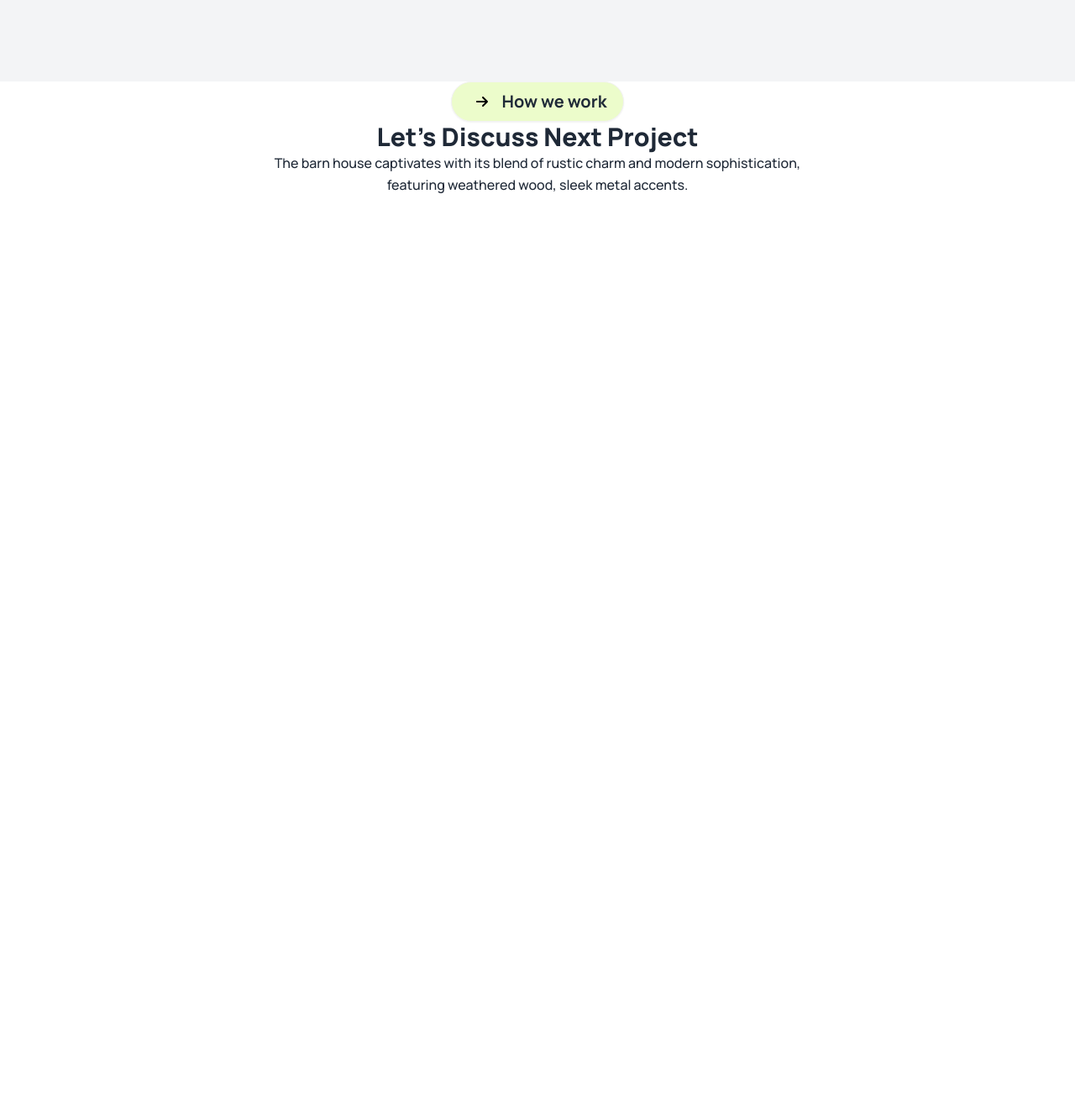
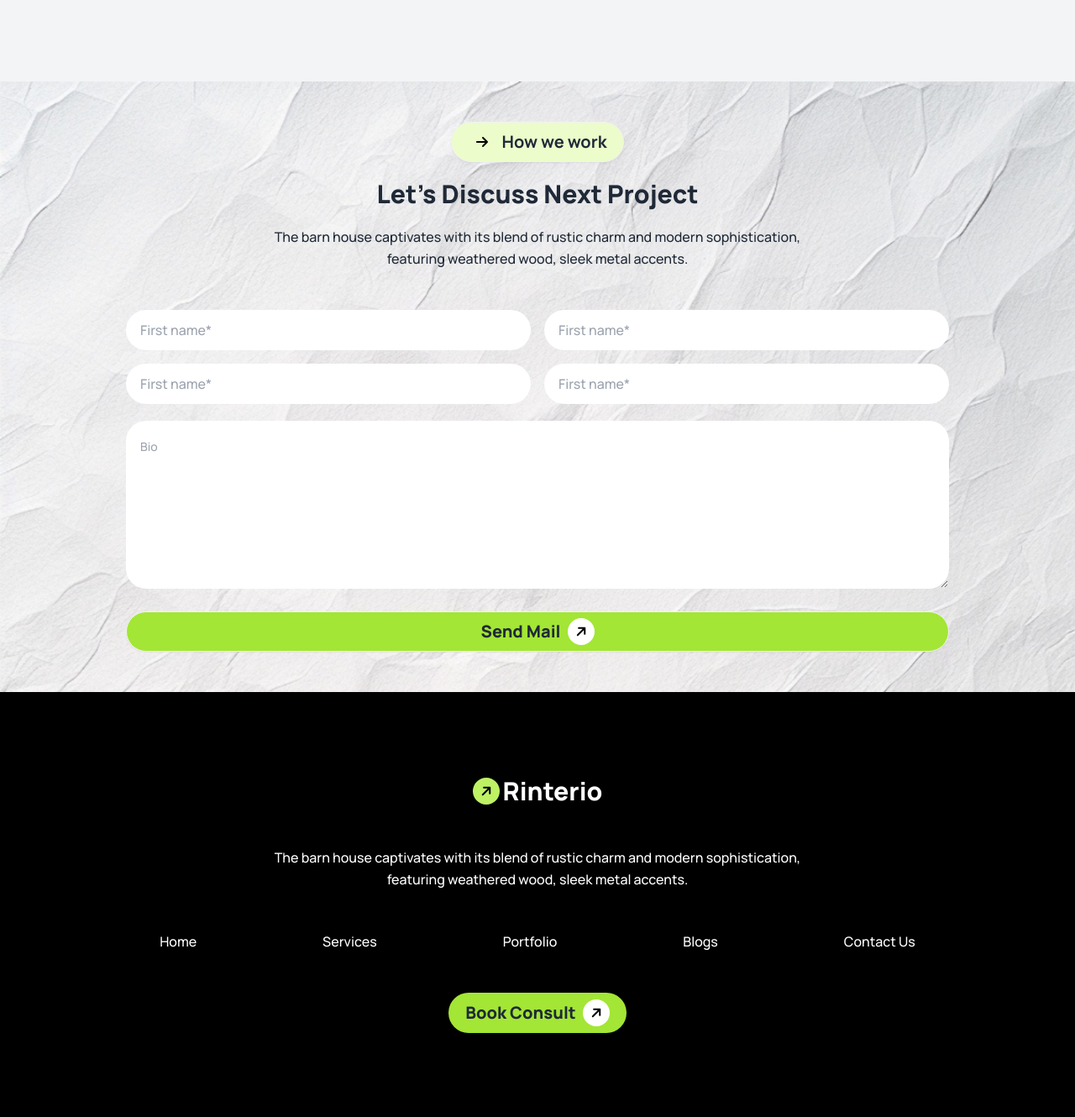
Before and after one commit to Iftee07/RealEstateWeb, a plain HTML site: page index.html in a window 1280 px wide. Shown: the part 2109-3439 px from the top of the page at 84% size. Before the commit the page ends 2342 px from the top, so only its background shows below. Drawn offline with nearby package versions, Linux system fonts and the light colour scheme.

Commit message:
footer done

```diff
--- a/index.html
+++ b/index.html
@@ -260,7 +260,10 @@
       </div>
     </div>
     <!-- form section -->
-    <div>
+    <div
+      class="px-[150px] bg-[url('./assets/bg.jpg')] bg-cover bg-no-repeat py-12"
+    >
+      <div class="space-y-5 mb-12">
         <div class="text-center">
           <button class="btn bg-lime-100 px-5 text-xl font-bold rounded-3xl">
             <svg
@@ -284,5 +287,88 @@
           featuring weathered wood, sleek metal accents.
         </p>
       </div>
+      <div class="grid grid-cols-2 gap-4">
+        <input
+          type="text"
+          placeholder="First name*"
+          class="input bg-white rounded-3xl p-4"
+        />
+        <input
+          type="text"
+          placeholder="First name*"
+          class="input bg-white rounded-3xl p-4"
+        />
+        <input
+          type="text"
+          placeholder="First name*"
+          class="input bg-white rounded-3xl p-4"
+        />
+        <input
+          type="text"
+          placeholder="First name*"
+          class="input bg-white rounded-3xl p-4"
+        />
+      </div>
+      <textarea
+        class="textarea w-full mt-5 rounded-3xl p-4 h-[200px]"
+        placeholder="Bio"
+      ></textarea>
+      <button
+        class="btn bg-lime-400 px-5 text-xl font-extrabold rounded-3xl w-full mt-5"
+      >
+        Send Mail
+        <svg
+          xmlns="http://www.w3.org/2000/svg"
+          viewBox="0 0 448 512"
+          class="bg-white p-2 w-8 h-8 rounded-3xl -rotate-45"
+        >
+          <path
+            d="M438.6 278.6c12.5-12.5 12.5-32.8 0-45.3l-160-160c-12.5-12.5-32.8-12.5-45.3 0s-12.5 32.8 0 45.3L338.8 224 32 224c-17.7 0-32 14.3-32 32s14.3 32 32 32l306.7 0L233.4 393.4c-12.5 12.5-12.5 32.8 0 45.3s32.8 12.5 45.3 0l160-160z"
+          />
+        </svg>
+      </button>
+    </div>
+    <!-- footer -->
+    <footer class="bg-black flex flex-col items-center space-y-12 py-[100px]">
+      <div class="flex space-x-1 items-center">
+        <svg
+          xmlns="http://www.w3.org/2000/svg"
+          viewBox="0 0 448 512"
+          class="bg-lime-300 p-2 w-8 h-8 rounded-3xl -rotate-45"
+        >
+          <path
+            d="M438.6 278.6c12.5-12.5 12.5-32.8 0-45.3l-160-160c-12.5-12.5-32.8-12.5-45.3 0s-12.5 32.8 0 45.3L338.8 224 32 224c-17.7 0-32 14.3-32 32s14.3 32 32 32l306.7 0L233.4 393.4c-12.5 12.5-12.5 32.8 0 45.3s32.8 12.5 45.3 0l160-160z"
+          />
+        </svg>
+        <p class="font-extrabold text-3xl text-white">Rinterio</p>
+      </div>
+      <p class="text-white text-center">
+        The barn house captivates with its blend of rustic charm and modern
+        sophistication, <br>featuring weathered wood, sleek metal accents.
+      </p>
+      <div>
+        <ul class="flex space-x-[150px]">
+          <li class="text-white">Home</li>
+          <li class="text-white">Services</li>
+          <li class="text-white">Portfolio</li>
+          <li class="text-white">Blogs</li>
+          <li class="text-white">Contact Us</li>
+        </ul>
+      </div>
+      <button
+        class="btn bg-lime-400 px-5 text-xl font-extrabold rounded-3xl border-none"
+      >
+        Book Consult
+        <svg
+          xmlns="http://www.w3.org/2000/svg"
+          viewBox="0 0 448 512"
+          class="bg-white p-2 w-8 h-8 rounded-3xl -rotate-45"
+        >
+          <path
+            d="M438.6 278.6c12.5-12.5 12.5-32.8 0-45.3l-160-160c-12.5-12.5-32.8-12.5-45.3 0s-12.5 32.8 0 45.3L338.8 224 32 224c-17.7 0-32 14.3-32 32s14.3 32 32 32l306.7 0L233.4 393.4c-12.5 12.5-12.5 32.8 0 45.3s32.8 12.5 45.3 0l160-160z"
+          />
+        </svg>
+      </button>
+    </footer>
   </body>
 </html>
```
Lines whose indentation alone changed are shown as unchanged.
